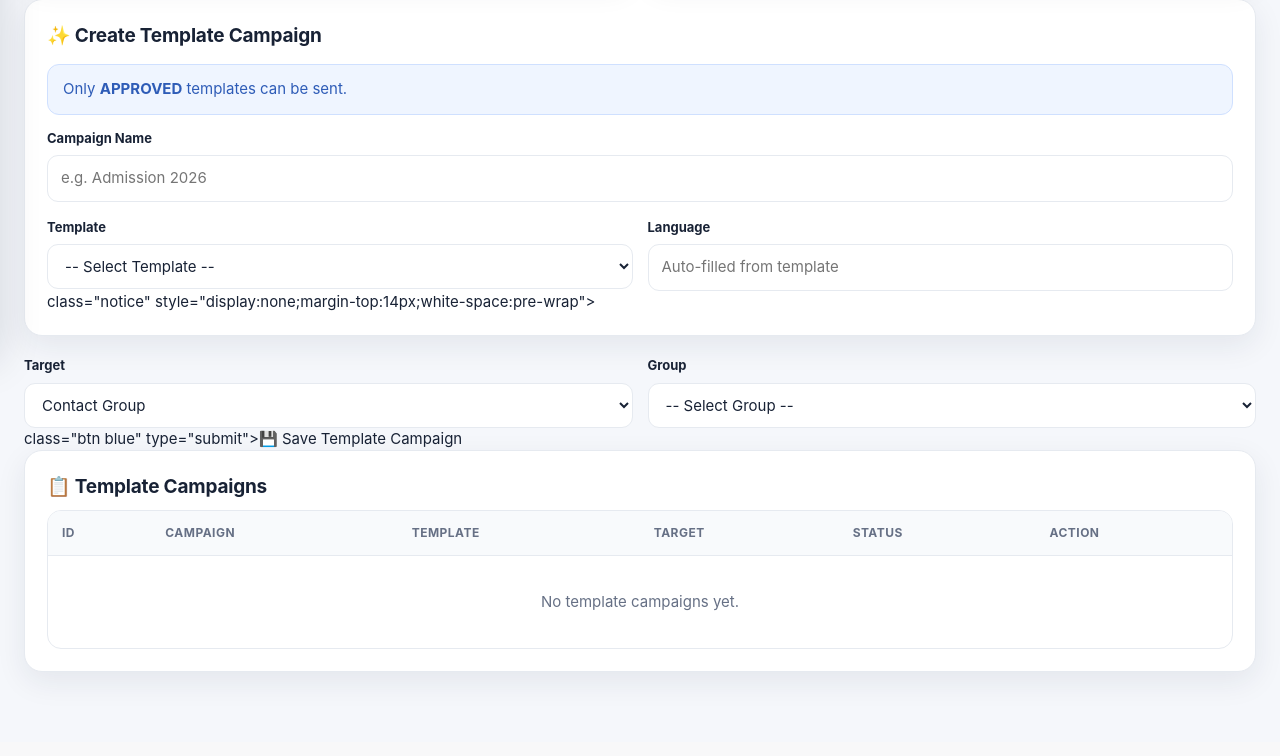
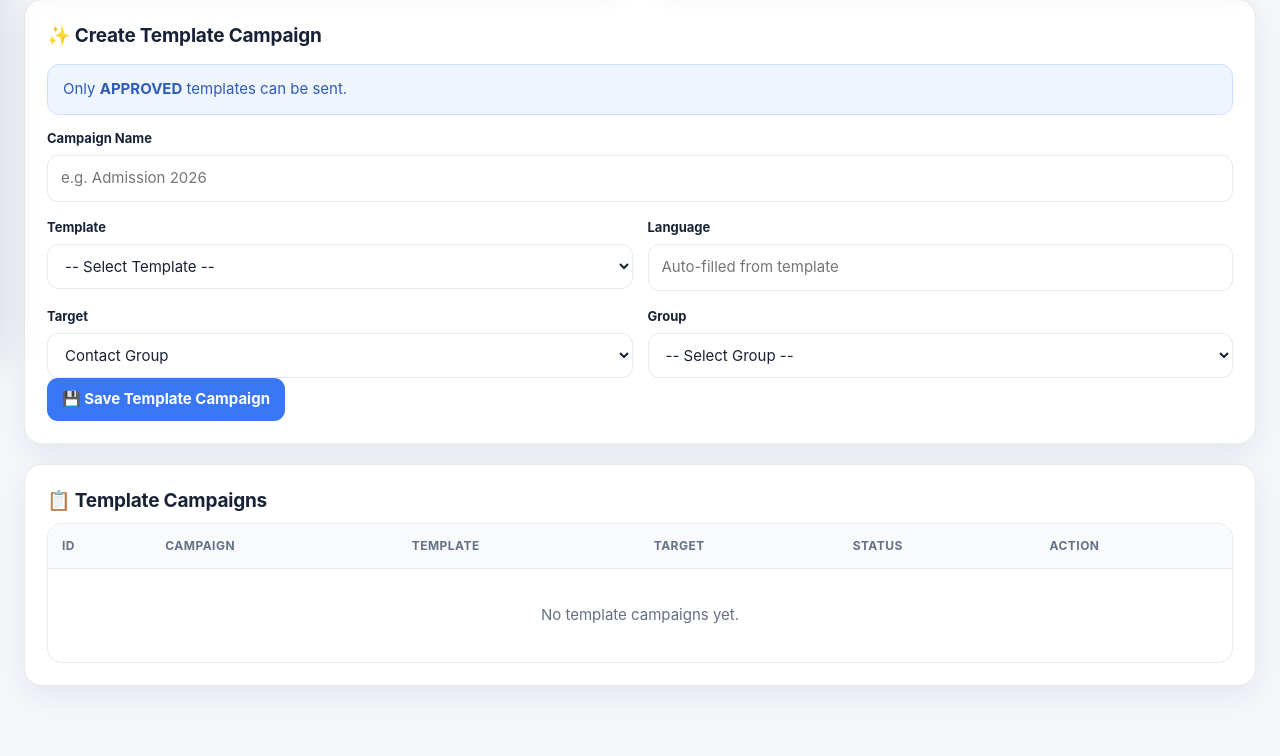
Before and after one commit to Margdarshak-india/deepaks-crm, a Flask app: template templates/template_campaigns.html in a window 1280 px wide. Shown: the part 440-1196 px from the top of the page. Before the commit the page ends 1120 px from the top, so only its background shows below. Run offline with Flask 3, Linux system fonts and the light colour scheme; the template is opened without the code that fills it, so the values that code supplies are empty; some libraries are stand-ins or nearby versions.

Commit message:
Update template_campaigns.html

```diff
--- a/templates/template_campaigns.html
+++ b/templates/template_campaigns.html
@@ -78,9 +78,9 @@
     </div>
 
 
-         class="notice"
-         style="display:none;margin-top:14px;white-space:pre-wrap">
-    </div>
+    <div id="templatePreview" class="notice" style="display:none;margin-top:14px;white-space:pre-wrap"></div>
+    <div id="variablesContainer" style="display:none"></div>
+    <input type="hidden" id="parameters" name="parameters" value="">
 
     <div class="form-grid" style="margin-top:16px">
       <div>
@@ -108,8 +108,7 @@
       <input name="manual_number" placeholder="919876543210">
     </div>
 
- class="btn blue" type="submit">💾 Save Template Campaign</button>
-    </div>
+    <button class="btn blue" type="submit">💾 Save Template Campaign</button>
   </form>
 </div>
 
@@ -187,9 +186,10 @@
       <button type="button" class="btn soft" onclick="closeSendModal()">✕</button>
     </div>
 
-    <form id="sendForm" method="POST" style="margin-top:18px">
-
-
+    <form id="sendForm" method="POST" enctype="multipart/form-data" style="margin-top:18px">
+      <div id="sendMediaContainer"></div>
+      <div id="sendVariablesContainer"></div>
+      <input type="hidden" id="send_parameters" name="parameters" value="">
 
       <div style="display:flex;gap:10px;margin-top:16px">
         <button class="btn green" type="submit">📤 Send Now</button>
@@ -211,26 +211,52 @@ const META_TEMPLATES = {{ templates|tojson }};
 let activeSendTemplate = null;
 
 function templateChanged(){
-  const s=document.getElementById('template_name'),o=s.options[s.selectedIndex],lang=document.getElementById('template_language'),p=document.getElementById('templatePreview'),c=document.getElementById('variablesContainer'),params=document.getElementById('parameters');
-  c.innerHTML='';params.value='';
-  if(!o||!o.value){lang.value='';p.style.display='none';c.innerHTML='<div class="muted">Select a template to load its variables automatically.</div>';return}
+  const s=document.getElementById('template_name'),o=s.options[s.selectedIndex],lang=document.getElementById('template_language'),p=document.getElementById('templatePreview'),params=document.getElementById('parameters');
+  params.value='';
+  if(!o||!o.value){lang.value='';p.style.display='none';return}
   lang.value=o.dataset.lang||'';
-  const body=o.dataset.body||'';p.textContent=body?'Template Body: '+body:'';p.style.display=body?'block':'none';
-  let vars=[];try{vars=JSON.parse(o.dataset.variables||'[]')}catch(e){vars=[]}vars.sort((a,b)=>Number(a)-Number(b));
-  if(!vars.length){c.innerHTML='<div class="badge success">✓ No body variables</div>';return}
-  c.innerHTML='<div class="hint">These fields are optional while saving.</div>';
-  vars.forEach(n=>{const wrap=document.createElement('div');wrap.style.marginTop='12px';const label=document.createElement('label');label.textContent='Variable {{'+n+'}} (Optional)';const input=document.createElement('input');input.type='text';input.className='template-variable-input';input.dataset.number=n;input.placeholder='Enter value for {{'+n+'}} — optional';input.required=false;input.addEventListener('input',updateParameters);wrap.append(label,input);c.appendChild(wrap)})
+  const body=o.dataset.body||'';
+  p.textContent=body?'Template Body: '+body:'';
+  p.style.display=body?'block':'none';
 }
-function updateParameters(){const a=[...document.querySelectorAll('.template-variable-input')].sort((x,y)=>Number(x.dataset.number)-Number(y.dataset.number));document.getElementById('parameters').value=a.map(x=>x.value.trim()).join('||')}
+function updateParameters(){}
 function targetChanged(){const v=document.getElementById('target_type').value;document.getElementById('group').style.display=v==='group'?'block':'none';document.getElementById('single').style.display=v==='single'?'block':'none'}
 
 function findMetaTemplate(name,lang){return META_TEMPLATES.find(t=>t.name===name && t.language===lang)||null}
 
 function openSendModal(cid,name,lang,savedParams){
-  document.getElementById('sendForm').action='/template-campaign/'+cid+'/send';
+  const form=document.getElementById('sendForm');
+  const media=document.getElementById('sendMediaContainer');
+  const varsBox=document.getElementById('sendVariablesContainer');
+  const params=document.getElementById('send_parameters');
+  const t=findMetaTemplate(name,lang);
+  form.action='/template-campaign/'+cid+'/send';
   document.getElementById('sendTemplateTitle').textContent=name+' — '+lang;
-  document.getElementById('send_parameters').value=savedParams||'';
+  params.value=savedParams||'';
+  media.innerHTML='';
+  varsBox.innerHTML='';
+  if(t && t.has_media_header){
+    const type=(t.header_media_type||'media').toUpperCase();
+    media.innerHTML='<label style="margin-top:14px">'+type+' Header Media <span class="muted">(required for sending)</span></label><input type="file" name="header_media" required>';
+  }
+  let vars=[];
+  try{vars=(t&&t.variables)||[]}catch(e){vars=[]}
+  vars=[...vars].sort((a,b)=>Number(a)-Number(b));
+  const saved=(savedParams||'').split('||');
+  if(vars.length){
+    varsBox.innerHTML='<div class="hint" style="margin-top:14px">Template variables are required when sending.</div>';
+    vars.forEach((n,i)=>{
+      const label=document.createElement('label'); label.style.marginTop='12px'; label.textContent='Variable {{'+n+'}}';
+      const input=document.createElement('input'); input.type='text'; input.className='send-variable-input'; input.dataset.number=n; input.required=true; input.value=(saved[i]||''); input.placeholder='Enter value for {{'+n+'}}';
+      input.addEventListener('input',updateSendParameters); varsBox.append(label,input);
+    });
+    updateSendParameters();
+  }
   document.getElementById('sendModal').style.display='flex';
+}
+function updateSendParameters(){
+  const a=[...document.querySelectorAll('.send-variable-input')].sort((x,y)=>Number(x.dataset.number)-Number(y.dataset.number));
+  document.getElementById('send_parameters').value=a.map(x=>x.value.trim()).join('||');
 }
 
 function closeSendModal(){document.getElementById('sendModal').style.display='none'}
```
